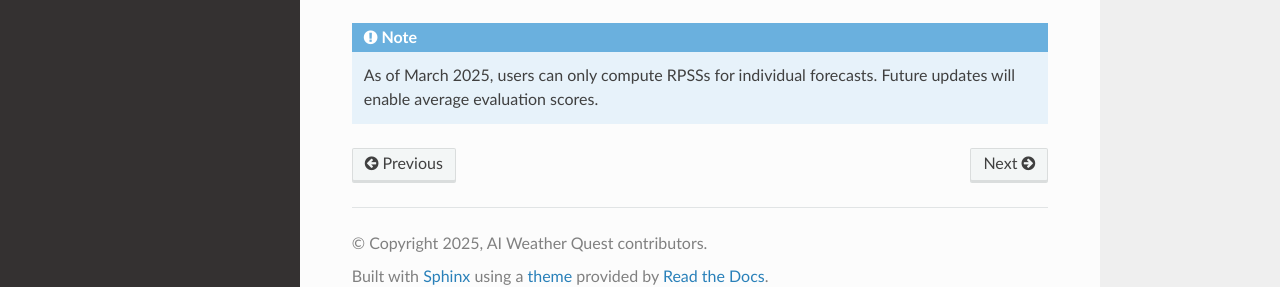
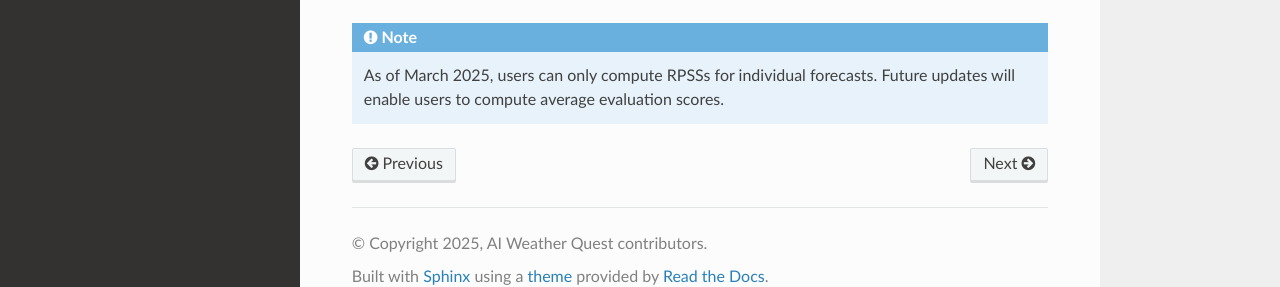
Before and after one commit to joshuatalib/AI_weather_quest, a Sphinx documentation site: the page built from docs/source/forecast_evaluation.rst, in a window 1280 px wide and 900 px high, scrolled down 4800 px. Shown: the part 587-874 px from the top of the window. Built offline with Sphinx 7.4.7 and the Read the Docs theme 3.1.0, drawn with Linux system fonts in a browser that asks for light colours; pages that are not in the unit, such as notebooks, are missing from menus.

Commit message:
Update forecast_evaluation.rst

```diff
--- a/docs/source/forecast_evaluation.rst
+++ b/docs/source/forecast_evaluation.rst
@@ -203,4 +203,4 @@ Continuing from the example above, the following code illustrates the evaluation
 
 .. note::
 
-   As of March 2025, users can only compute RPSSs for individual forecasts. Future updates will enable average evaluation scores.
+   As of March 2025, users can only compute RPSSs for individual forecasts. Future updates will enable users to compute average evaluation scores.
```
